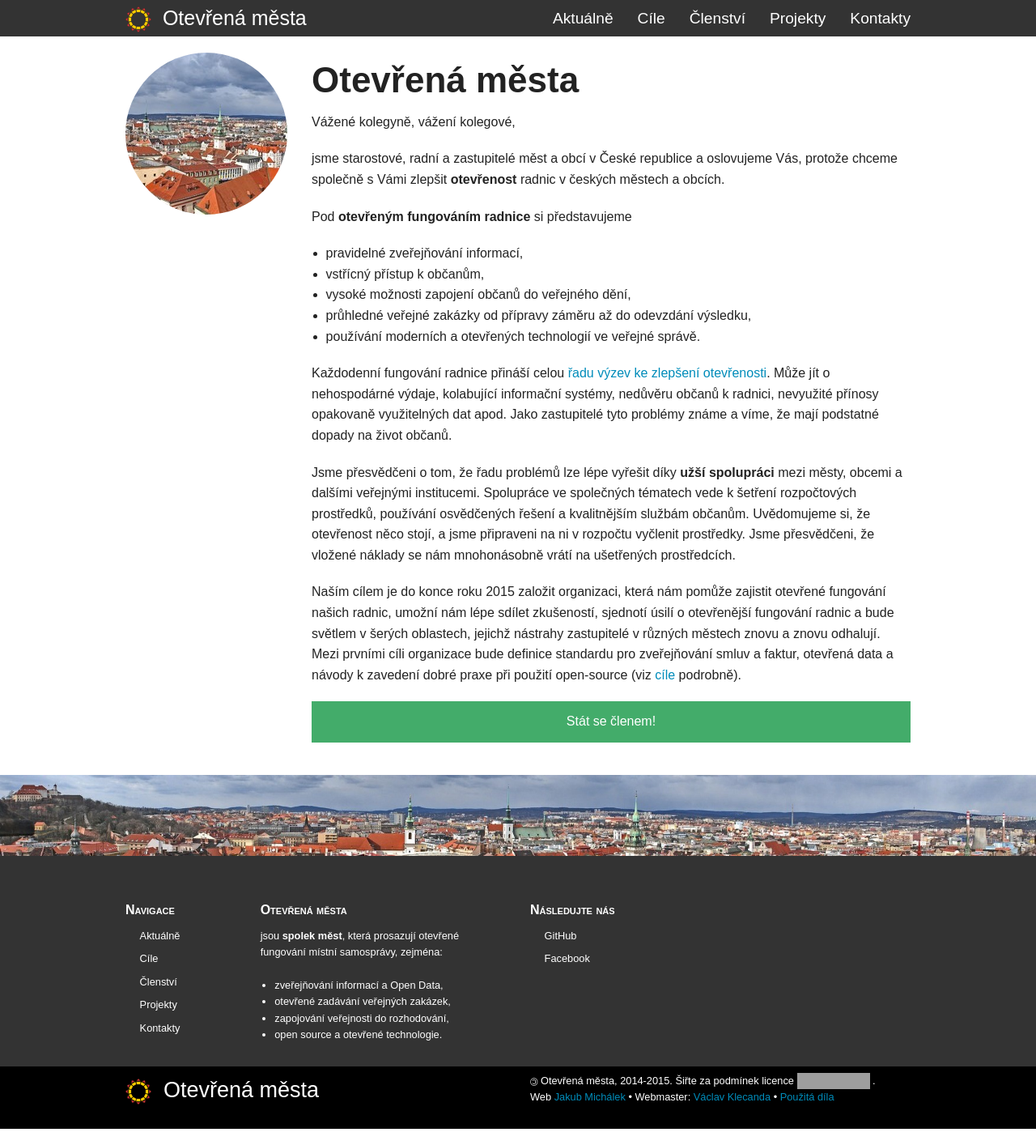
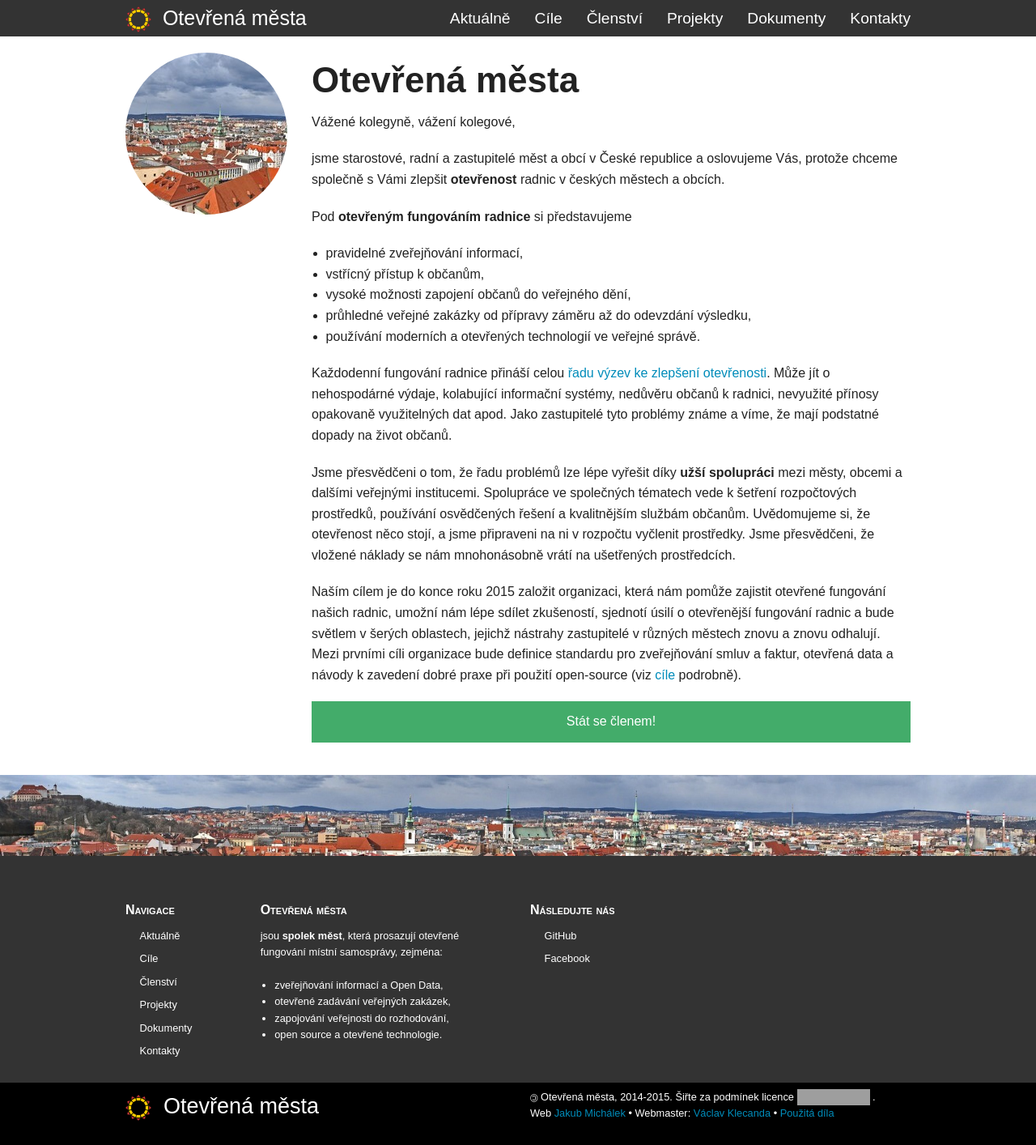
Before and after one commit to otevrenamesta/otevrenamesta.github.io, a Jekyll site: the page built from pages/index.md, in a window 1280 px wide. Shown: the whole page at 81% size. Built offline with Jekyll 4.4.1, drawn with Linux system fonts in a browser that asks for light colours; nearby versions of some CDN libraries; library files that are not in the unit come from our copies; grey boxes are pictures that could not be loaded.

Commit message:
link to dokumenty page

```diff
--- a/_data/menu.yml
+++ b/_data/menu.yml
@@ -6,5 +6,7 @@
   url:   /clenstvi/
 - title: Projekty
   url:   /projekty/
+- title: Dokumenty
+  url:   /dokumenty/
 - title: Kontakty
   url:   /kontakty/
```
